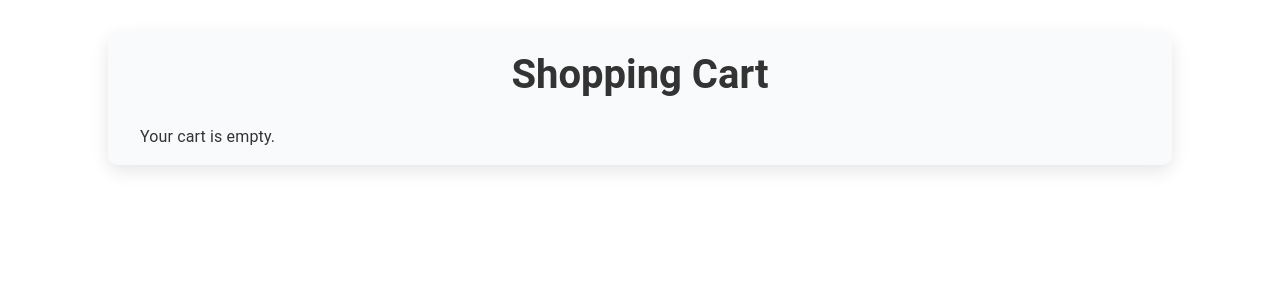
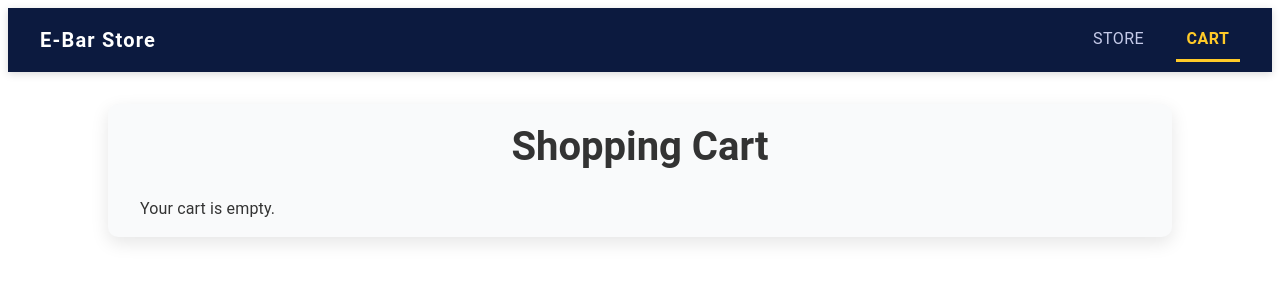
Before and after one commit to Shrouk2000/e-bar-store, a React (Vite) app: page /cart in a window 1280 px wide. Shown: the top 300 px of the page. Built offline with nearby package versions, Linux system fonts and the light colour scheme; no server answers.

Commit message:
navbar component added

```diff
--- a/src/App.jsx
+++ b/src/App.jsx
@@ -2,11 +2,16 @@ import React from 'react'
 import {BrowserRouter as Router,Routes,Route} from "react-router-dom";
 import Store from './pages/storePage/StorePage';
 import Cart from './pages/cartPage/CartPage';
+import Navbar from './components/Navbar';
 function App() {
   return (
 
      <Router>
+            <Navbar />
       <Routes>
+
+
+
         <Route path="/" element={<Store/>}/>
         <Route path="/cart" element={<Cart/>}/>
 
--- a/src/components/Navbar.jsx
+++ b/src/components/Navbar.jsx
@@ -0,0 +1,64 @@
+import React from 'react';
+import { Link, useLocation } from 'react-router-dom';
+import { AppBar, Toolbar, Typography, Button, Box } from '@mui/material';
+
+const Navbar = () => {
+  const location = useLocation();
+
+  const isActive = (path) => location.pathname === path;
+
+  return (
+    <AppBar
+      position="static"
+      sx={{
+        backgroundColor: '#0C1A3F',
+        boxShadow: '0 2px 8px rgba(0,0,0,0.15)',
+      }}
+    >
+      <Toolbar sx={{ maxWidth: 1200, mx: 'auto', width: '100%' }}>
+        <Typography
+          variant="h6"
+          sx={{
+            flexGrow: 1,
+            fontWeight: 'bold',
+            letterSpacing: 1.2,
+            color: '#fff',
+            userSelect: 'none',
+          }}
+        >
+          E-Bar Store
+        </Typography>
+        <Box sx={{ display: 'flex', gap: 3 }}>
+          {['/', '/cart'].map((path) => {
+            const label = path === '/' ? 'Store' : 'Cart';
+            return (
+              <Button
+                key={path}
+                component={Link}
+                to={path}
+                sx={{
+                  color: isActive(path) ? '#ffca28' : '#c5cae9',
+                  fontWeight: isActive(path) ? '600' : '400',
+                  textTransform: 'uppercase',
+                  borderBottom: isActive(path) ? '3px solid #ffca28' : '3px solid transparent',
+                  borderRadius: 0,
+                  fontSize: 16,
+                  transition: 'color 0.3s ease, border-bottom-color 0.3s ease',
+                  '&:hover': {
+                    color: '#ffca28',
+                    borderBottomColor: '#ffca28',
+                    backgroundColor: 'transparent',
+                  },
+                }}
+              >
+                {label}
+              </Button>
+            );
+          })}
+        </Box>
+      </Toolbar>
+    </AppBar>
+  );
+};
+
+export default Navbar;
```
